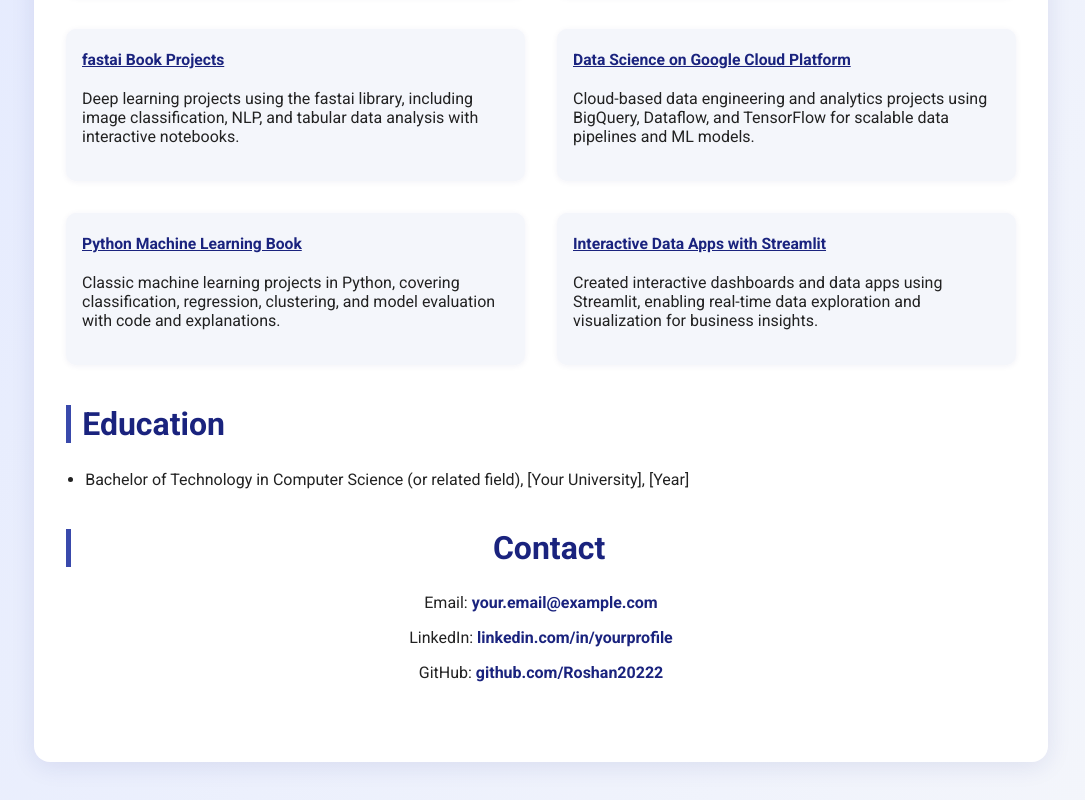
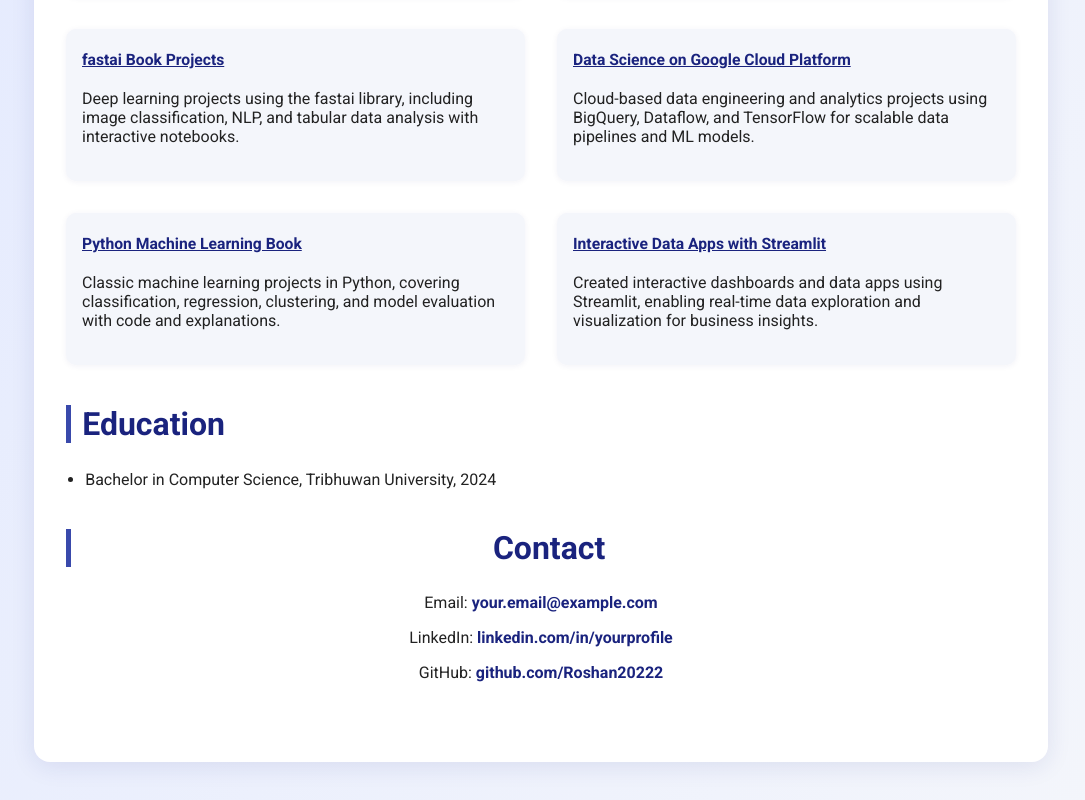
Before and after one commit to Roshan20222/web3, a plain HTML site: page index.html in a window 1280 px wide. Shown: the part 1016-1816 px from the top of the page, without its empty margins (99-1184 px from the left). Drawn offline with Linux system fonts and the light colour scheme.

Commit message:
Update index.html

```diff
--- a/index.html
+++ b/index.html
@@ -93,7 +93,7 @@
         <section>
             <h2>Education</h2>
             <ul>
-                <li>Bachelor of Technology in Computer Science (or related field), [Your University], [Year]</li>
+                <li>Bachelor in Computer Science, Tribhuwan University, 2024</li>
             </ul>
         </section>
         <section class="contact">
```
